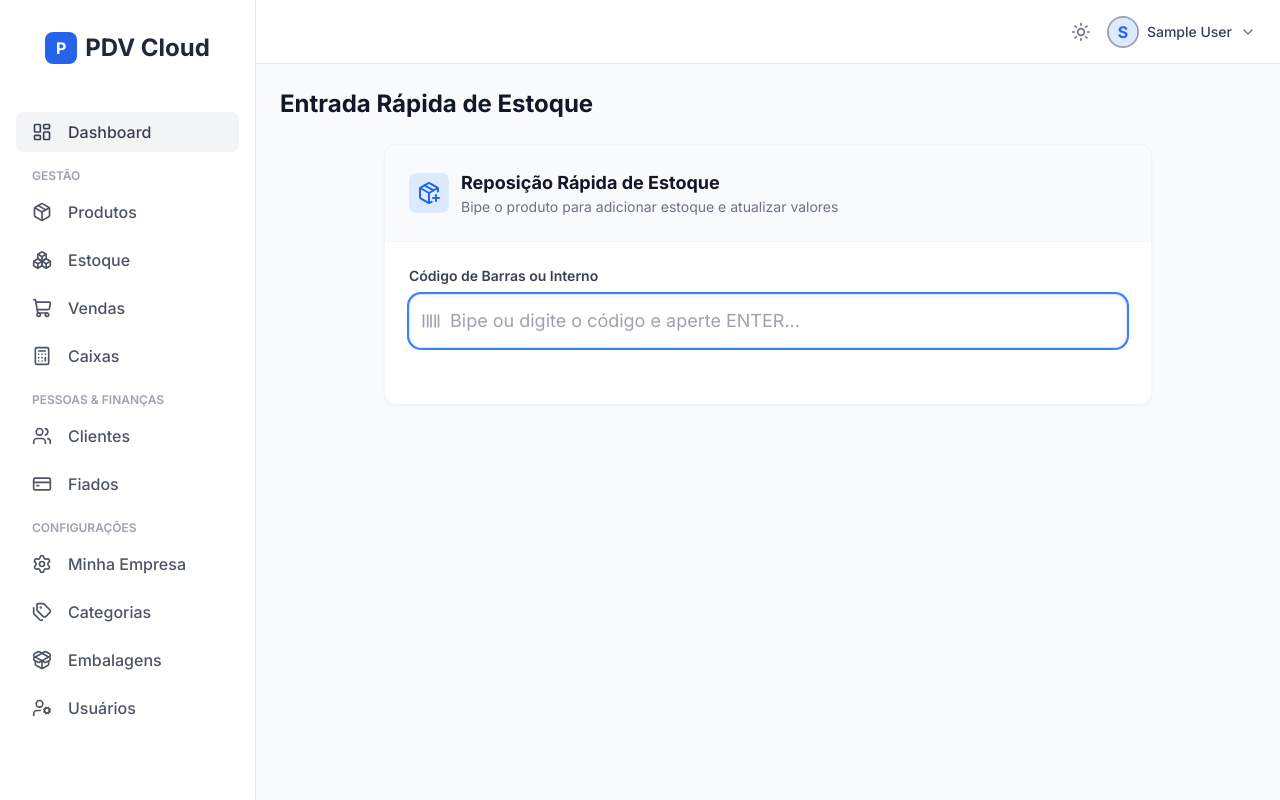
After one commit to lgluiz1/pvd, a Django app: page /produtos/entrada-estoque/ in a window 1280 px wide. The commit adds this page. Run offline with Django 4.2, Linux system fonts and the light colour scheme; the visitor is signed in with stand-in values (Sample User, id 1); some libraries are stand-ins or nearby versions.

Commit message:
Feat: Entrada Rapida de Estoque e melhorias no PDV Local

```diff
--- a/produtos/urls.py
+++ b/produtos/urls.py
@@ -11,4 +11,5 @@ urlpatterns = [
     path('categorias/', views.categoria_lista, name='categorias'),
     path('embalagens/', views.embalagem_lista, name='embalagens'),
     path('buscar-codigo/', views.buscar_por_codigo, name='buscar_codigo'),
+    path('entrada-estoque/', views.entrada_estoque, name='entrada_estoque'),
 ]
--- a/produtos/views.py
+++ b/produtos/views.py
@@ -278,5 +278,50 @@ def buscar_por_codigo(request):
         return JsonResponse({'found': False})
 
 
+@login_required
+def entrada_estoque(request):
+    """Tela rápida para dar entrada em estoque via código de barras."""
+    if request.method == 'POST':
+        produto_id = request.POST.get('produto_id')
+        qtd_adicionar = clean_decimal(request.POST.get('quantidade_adicionar'))
+        novo_custo = clean_decimal(request.POST.get('novo_custo'))
+        novo_venda = clean_decimal(request.POST.get('novo_venda'))
+
+        if produto_id and qtd_adicionar > 0:
+            produto = get_object_or_404(Produto, id=produto_id, empresa=request.empresa)
+
+            estoque_anterior = produto.quantidade
+            produto.quantidade += qtd_adicionar
+
+            preco_mudou = False
+            if novo_custo and novo_custo != produto.valor_compra:
+                produto.valor_compra = novo_custo
+                preco_mudou = True
+            if novo_venda and novo_venda != produto.valor_venda:
+                produto.valor_venda = novo_venda
+                preco_mudou = True
+
+            produto.save()
+
+            # Registrar no histórico
+            obs = f"Entrada Rápida: +{qtd_adicionar} {produto.unidade_medida}. Estoque de {estoque_anterior} para {produto.quantidade}."
+
+            HistoricoPreco.objects.create(
+                empresa=request.empresa,
+                produto=produto,
+                valor_compra=produto.valor_compra,
+                valor_venda=produto.valor_venda,
+                lucro_percentual=produto.lucro_percentual,
+                usuario=request.user,
+                observacao=obs,
+            )
+
+            messages.success(request, f'Estoque de "{produto.nome}" atualizado com sucesso! Novo saldo: {produto.quantidade}')
+            return redirect('produtos:entrada_estoque')
+
+    return render(request, 'produtos/entrada_estoque.html', {
+        'page_title': 'Entrada Rápida de Estoque'
+    })
+
 # Import necessário para F expression
 from django.db import models
--- /dev/null
+++ b/templates/produtos/entrada_estoque.html
@@ -0,0 +1,154 @@
+{% extends 'base.html' %}
+{% load static %}
+
+{% block content %}
+<div class="max-w-3xl mx-auto">
+    <!-- Card Principal -->
+    <div class="bg-white border border-gray-100 rounded-xl shadow-sm overflow-hidden dark:bg-gray-800 dark:border-gray-700">
+        <div class="p-6 bg-gray-50 border-b border-gray-100 dark:bg-gray-900/50 dark:border-gray-700 flex items-center gap-3">
+            <div class="p-2 bg-blue-100 text-blue-600 rounded-lg dark:bg-blue-900/50 dark:text-blue-400">
+                <i data-lucide="package-plus" class="w-6 h-6"></i>
+            </div>
+            <div>
+                <h2 class="text-lg font-bold text-gray-900 dark:text-white">Reposição Rápida de Estoque</h2>
+                <p class="text-sm text-gray-500 dark:text-gray-400">Bipe o produto para adicionar estoque e atualizar valores</p>
+            </div>
+        </div>
+
+        <div class="p-6">
+            <!-- Busca por código -->
+            <div class="mb-8">
+                <label class="block text-sm font-semibold text-gray-700 dark:text-gray-300 mb-2">Código de Barras ou Interno</label>
+                <div class="relative">
+                    <div class="absolute inset-y-0 left-0 pl-3 flex items-center pointer-events-none">
+                        <i data-lucide="barcode" class="w-5 h-5 text-gray-400"></i>
+                    </div>
+                    <input type="text" id="input-busca-codigo" placeholder="Bipe ou digite o código e aperte ENTER..."
+                        class="w-full pl-10 pr-4 py-3 text-lg border rounded-xl dark:bg-gray-900 dark:border-gray-700 dark:text-white focus:ring-2 focus:ring-blue-500 outline-none transition-all shadow-inner" autofocus>
+                </div>
+                <p id="msg-busca" class="mt-2 text-sm text-red-500 hidden"></p>
+            </div>
+
+            <!-- Formulário de Entrada (oculto inicialmente) -->
+            <form method="POST" id="form-entrada" class="hidden space-y-6 animate-fade-in">
+                {% csrf_token %}
+                <input type="hidden" name="produto_id" id="produto_id">
+
+                <div class="p-4 bg-blue-50 border border-blue-100 rounded-xl dark:bg-blue-900/20 dark:border-blue-800/30 flex items-center gap-4">
+                    <div id="prod-img-container" class="w-16 h-16 bg-white border border-gray-200 rounded-lg overflow-hidden shrink-0 flex items-center justify-center dark:bg-gray-800 dark:border-gray-700">
+                        <i data-lucide="image" class="w-8 h-8 text-gray-300"></i>
+                    </div>
+                    <div>
+                        <h3 id="prod-nome" class="text-lg font-bold text-gray-900 dark:text-white">Nome do Produto</h3>
+                        <p class="text-sm text-gray-600 dark:text-gray-400">Código: <span id="prod-codigo" class="font-mono"></span></p>
+                        <p class="text-sm font-semibold mt-1 text-blue-700 dark:text-blue-400">Estoque Atual: <span id="prod-estoque">0</span></p>
+                    </div>
+                </div>
+
+                <div class="grid grid-cols-1 md:grid-cols-3 gap-6">
+                    <div>
+                        <label class="block text-sm font-semibold text-gray-700 dark:text-gray-300 mb-1">Qtd. a Adicionar *</label>
+                        <input type="number" step="0.001" name="quantidade_adicionar" id="quantidade_adicionar" required min="0.001"
+                            class="w-full px-4 py-2 border rounded-lg dark:bg-gray-900 dark:border-gray-700 dark:text-white focus:ring-2 focus:ring-blue-500" placeholder="Ex: 10">
+                    </div>
+
+                    <div>
+                        <label class="block text-sm font-semibold text-gray-700 dark:text-gray-300 mb-1">Novo Custo (R$) <span class="text-xs text-gray-400 font-normal">(opcional)</span></label>
+                        <input type="text" name="novo_custo" id="novo_custo"
+                            class="w-full px-4 py-2 border rounded-lg dark:bg-gray-900 dark:border-gray-700 dark:text-white focus:ring-2 focus:ring-blue-500 money2">
+                    </div>
+
+                    <div>
+                        <label class="block text-sm font-semibold text-gray-700 dark:text-gray-300 mb-1">Novo Venda (R$) <span class="text-xs text-gray-400 font-normal">(opcional)</span></label>
+                        <input type="text" name="novo_venda" id="novo_venda"
+                            class="w-full px-4 py-2 border rounded-lg dark:bg-gray-900 dark:border-gray-700 dark:text-white focus:ring-2 focus:ring-blue-500 money2">
+                    </div>
+                </div>
+
+                <div class="flex justify-end pt-4 border-t border-gray-100 dark:border-gray-700 gap-3">
+                    <button type="button" onclick="resetForm()" class="px-6 py-2.5 text-sm font-semibold text-gray-700 bg-gray-100 rounded-lg hover:bg-gray-200 dark:bg-gray-700 dark:text-gray-300 dark:hover:bg-gray-600 transition-colors">
+                        Cancelar
+                    </button>
+                    <button type="submit" class="px-6 py-2.5 text-sm font-bold text-white bg-emerald-600 rounded-lg hover:bg-emerald-700 shadow-md shadow-emerald-500/20 transition-all flex items-center gap-2">
+                        <i data-lucide="check-circle" class="w-4 h-4"></i>
+                        Confirmar Entrada
+                    </button>
+                </div>
+            </form>
+        </div>
+    </div>
+</div>
+
+<style>
+    @keyframes fadeIn { from { opacity: 0; transform: translateY(-10px); } to { opacity: 1; transform: translateY(0); } }
+    .animate-fade-in { animation: fadeIn 0.3s ease-out forwards; }
+</style>
+{% endblock %}
+
+{% block extra_js %}
+<script src="{% static 'js/jquery.mask.min.js' %}"></script>
+<script>
+    $(document).ready(function() {
+        $('.money2').mask("#.##0,00", {reverse: true});
+
+        const inputBusca = document.getElementById('input-busca-codigo');
+        const formEntrada = document.getElementById('form-entrada');
+        const msgBusca = document.getElementById('msg-busca');
+
+        inputBusca.addEventListener('keydown', function(e) {
+            if (e.key === 'Enter') {
+                e.preventDefault();
+                const codigo = this.value.trim();
+                if (!codigo) return;
+
+                // Buscar via AJAX
+                fetch(`{% url 'produtos:buscar_codigo' %}?codigo=${encodeURIComponent(codigo)}`)
+                    .then(r => r.json())
+                    .then(res => {
+                        if (res.found) {
+                            msgBusca.classList.add('hidden');
+
+                            // Preencher form
+                            document.getElementById('produto_id').value = res.produto.id;
+                            document.getElementById('prod-nome').textContent = res.produto.nome;
+                            document.getElementById('prod-codigo').textContent = res.produto.codigo_barras;
+                            document.getElementById('prod-estoque').textContent = res.produto.quantidade;
+
+                            document.getElementById('quantidade_adicionar').value = '';
+                            document.getElementById('novo_custo').value = ''; // opcional
+                            document.getElementById('novo_venda').value = res.produto.valor_venda.replace('.', ',');
+
+                            // Imagem
+                            const imgContainer = document.getElementById('prod-img-container');
+                            if (res.produto.imagem) {
+                                imgContainer.innerHTML = `<img src="${res.produto.imagem}" class="w-full h-full object-cover">`;
+                            } else {
+                                imgContainer.innerHTML = `<i data-lucide="image" class="w-8 h-8 text-gray-300"></i>`;
+                                lucide.createIcons();
+                            }
+
+                            formEntrada.classList.remove('hidden');
+                            document.getElementById('quantidade_adicionar').focus();
+                        } else {
+                            resetForm();
+                            msgBusca.textContent = 'Produto não encontrado. Verifique o código e tente novamente.';
+                            msgBusca.classList.remove('hidden');
+                        }
+                    })
+                    .catch(err => {
+                        console.error(err);
+                        msgBusca.textContent = 'Erro ao buscar produto. Tente novamente.';
+                        msgBusca.classList.remove('hidden');
+                    });
+            }
+        });
+    });
+
+    function resetForm() {
+        document.getElementById('form-entrada').classList.add('hidden');
+        document.getElementById('input-busca-codigo').value = '';
+        document.getElementById('input-busca-codigo').focus();
+        document.getElementById('msg-busca').classList.add('hidden');
+    }
+</script>
+{% endblock %}
--- a/templates/produtos/lista.html
+++ b/templates/produtos/lista.html
@@ -1,7 +1,10 @@
 {% extends 'base.html' %}
 
-{% block header_actions %}
 <div class="flex gap-2">
+    <a href="{% url 'produtos:entrada_estoque' %}" class="flex items-center gap-2 px-4 py-2 text-sm font-bold text-white bg-emerald-600 rounded-lg hover:bg-emerald-700 shadow-md shadow-emerald-500/20 transition-colors">
+        <i data-lucide="package-plus" class="w-4 h-4"></i>
+        Entrada Rápida
+    </a>
     <a href="{% url 'produtos:categorias' %}" class="px-4 py-2 text-sm font-medium text-gray-700 bg-white border border-gray-300 rounded-lg hover:bg-gray-50 dark:bg-gray-800 dark:text-gray-300 dark:border-gray-600 dark:hover:bg-gray-700 transition-colors">
         Gerenciar Categorias
     </a>
```
Also changed, not shown: PDVDOCKER/local_pdv/views.py (+1 -8 lines), PDVDOCKER/templates/local_pdv/caixa.html (+120 -15 lines), 1 other file.
